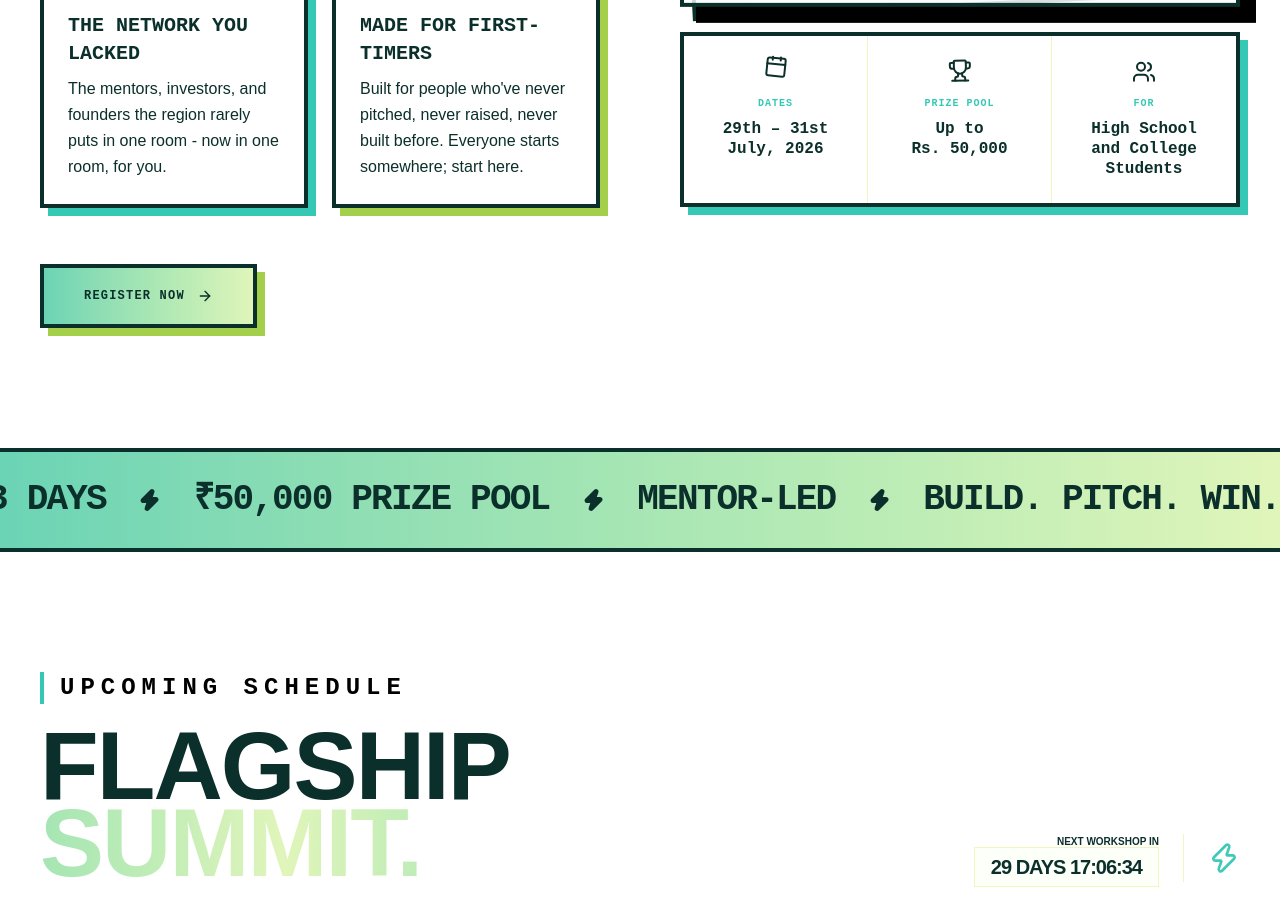
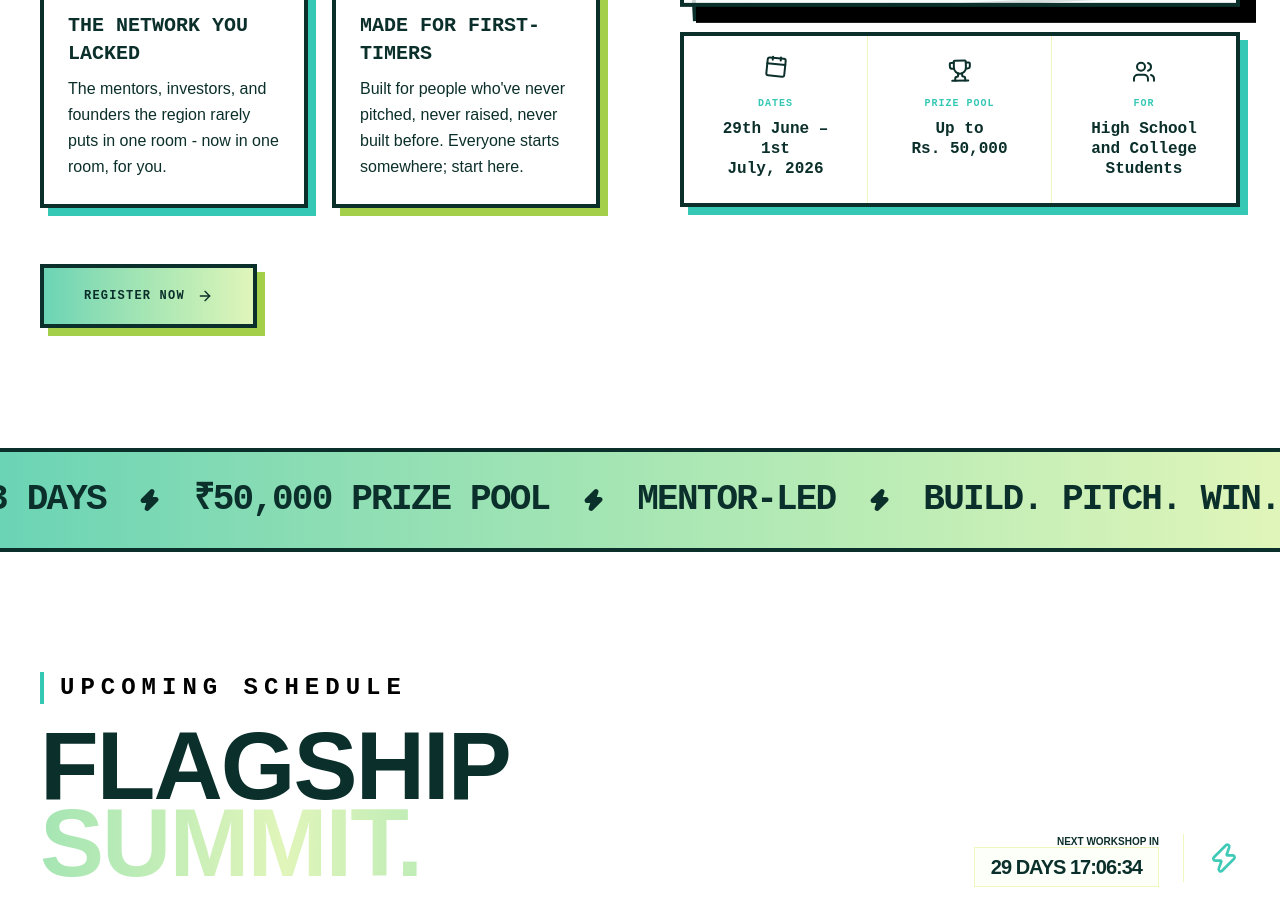
Before and after one commit to Jyotisk/nyfs, a Next.js app: page / in a window 1280 px wide. Shown: the part 1015-1931 px from the top of the page. Built offline with nearby package versions, Linux system fonts and the light colour scheme; a web font is replaced by a local one.

Commit message:
modifications

```diff
--- a/app/page.tsx
+++ b/app/page.tsx
@@ -304,7 +304,7 @@ export default function Home() {
               className="grid grid-cols-3 divide-x divide-acc-gray border-4 border-text bg-white/70 backdrop-blur-2xl shadow-[8px_8px_0_0_var(--menthe)]"
             >
               {[
-                { Icon: Calendar, label: "DATES", value: <>29th – 31st<br />July, 2026</> },
+                { Icon: Calendar, label: "DATES", value: <>29th June – 1st<br />July, 2026</> },
                 { Icon: Trophy, label: "PRIZE POOL", value: <>Up to<br />Rs. 50,000</> },
                 { Icon: Users, label: "FOR", value: <>High School and College Students</> },
               ].map(({ Icon, label, value }, i) => (
```
